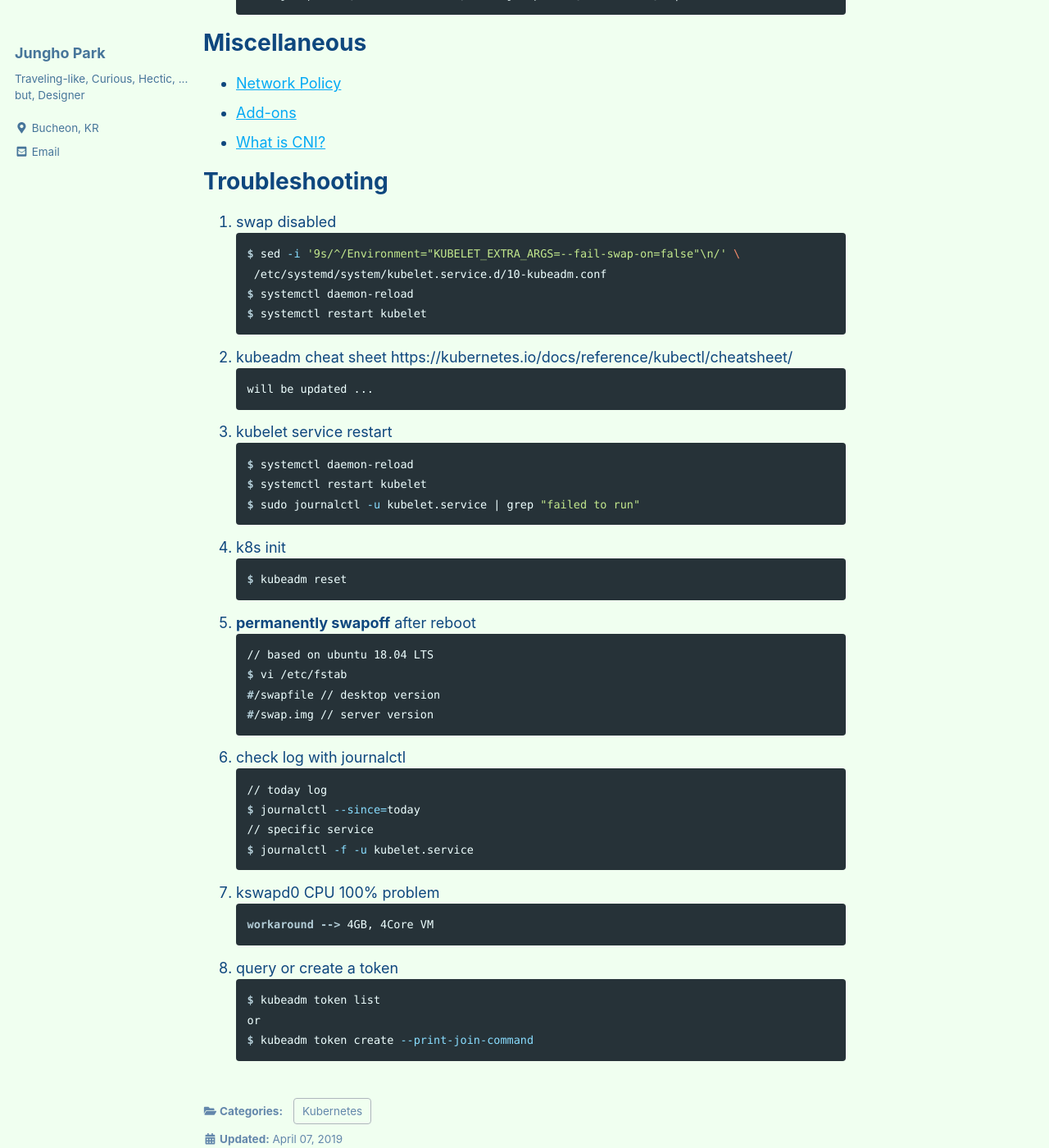
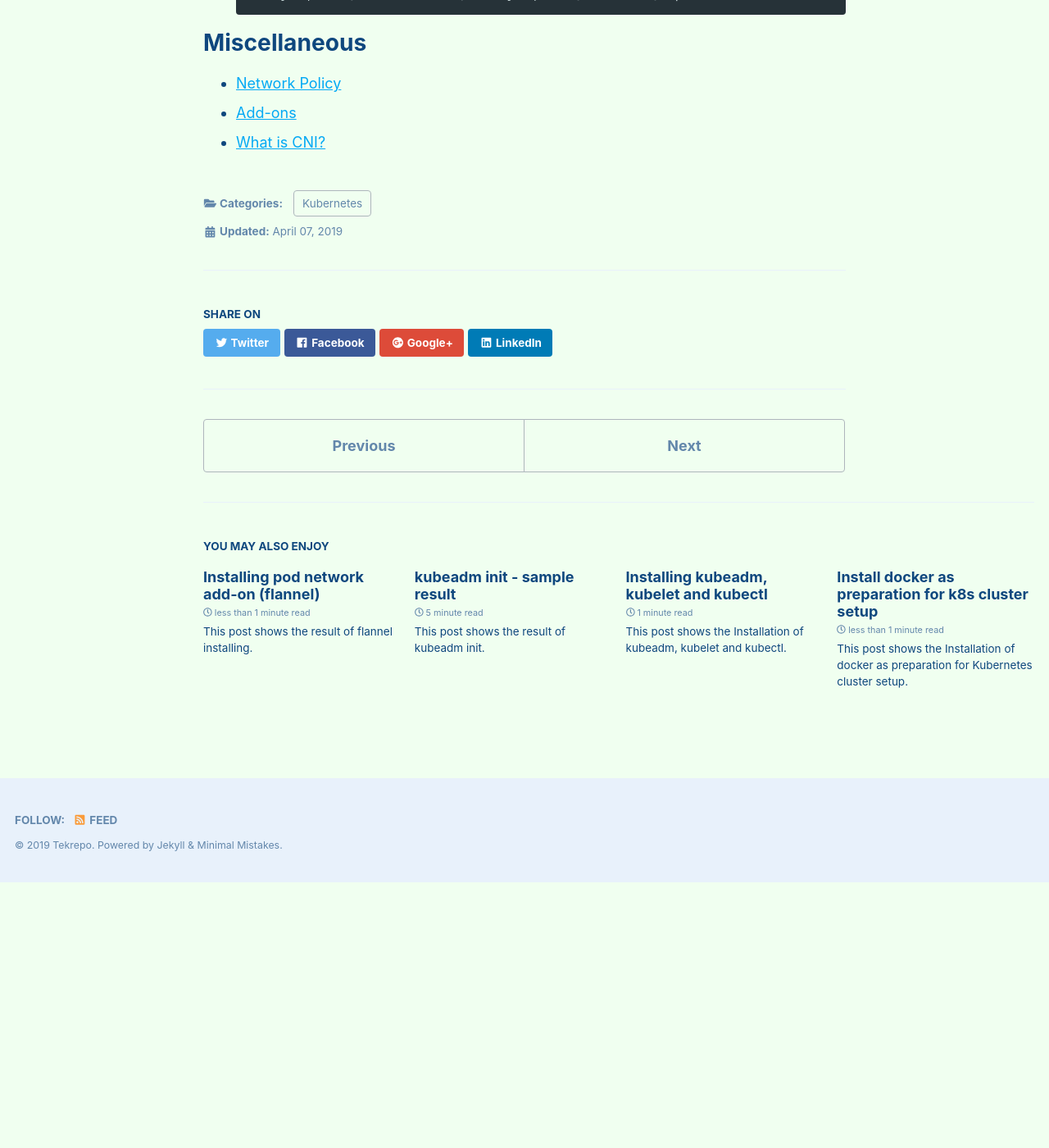
Before and after one commit to unipark00/tekrepo, a Jekyll site: the page built from _posts/2019-04-07-configure-k8s-cluster.md, in a window 1280 px wide and 1400 px high, scrolled down 3632 px. Shown: the whole window at 82% size. Built offline with Jekyll 4.4.1, drawn with Linux system fonts in a browser that asks for light colours; cached includes are drawn as plain includes; after the commit the page ends 4709 px from its top, so only the background shows below that; some of the changed text lies outside the part shown.

Commit message:
Update 2019-04-07-configure-k8s-cluster.md

````diff
--- a/_posts/2019-04-07-configure-k8s-cluster.md
+++ b/_posts/2019-04-07-configure-k8s-cluster.md
@@ -113,51 +113,3 @@ $ kubectl get secret $(kubectl get serviceaccount cluster-admin-dashboard-sa \
 * [Network Policy](https://kubernetes.io/docs/concepts/services-networking/network-policies/)
 * [Add-ons](https://kubernetes.io/docs/concepts/cluster-administration/addons/)
 * [What is CNI?](https://github.com/containernetworking/cni#cni---the-container-network-interface)
-
-# Troubleshooting
-1. swap disabled
-```console
-$ sed -i '9s/^/Environment="KUBELET_EXTRA_ARGS=--fail-swap-on=false"\n/' \
-    /etc/systemd/system/kubelet.service.d/10-kubeadm.conf
-$ systemctl daemon-reload
-$ systemctl restart kubelet
-```
-1. kubeadm cheat sheet
-https://kubernetes.io/docs/reference/kubectl/cheatsheet/
-```console
-will be updated ...
-```
-1. kubelet service restart
-```console
-$ systemctl daemon-reload
-$ systemctl restart kubelet
-$ sudo journalctl -u kubelet.service | grep "failed to run"
-```
-1. k8s init
-```console
-$ kubeadm reset
-```
-1. **permanently swapoff** after reboot
-```console
-// based on ubuntu 18.04 LTS
-$ vi /etc/fstab
-#/swapfile // desktop version
-#/swap.img // server version
-```
-1. check log with journalctl
-```console
-// today log
-$ journalctl --since=today
-// specific service
-$ journalctl -f -u kubelet.service
-```
-1. kswapd0 CPU 100% problem
-```console
-workaround --> 4GB, 4Core VM
-```
-1. query or create a token
-```console
-$ kubeadm token list
-or
-$ kubeadm token create --print-join-command
-```
````
